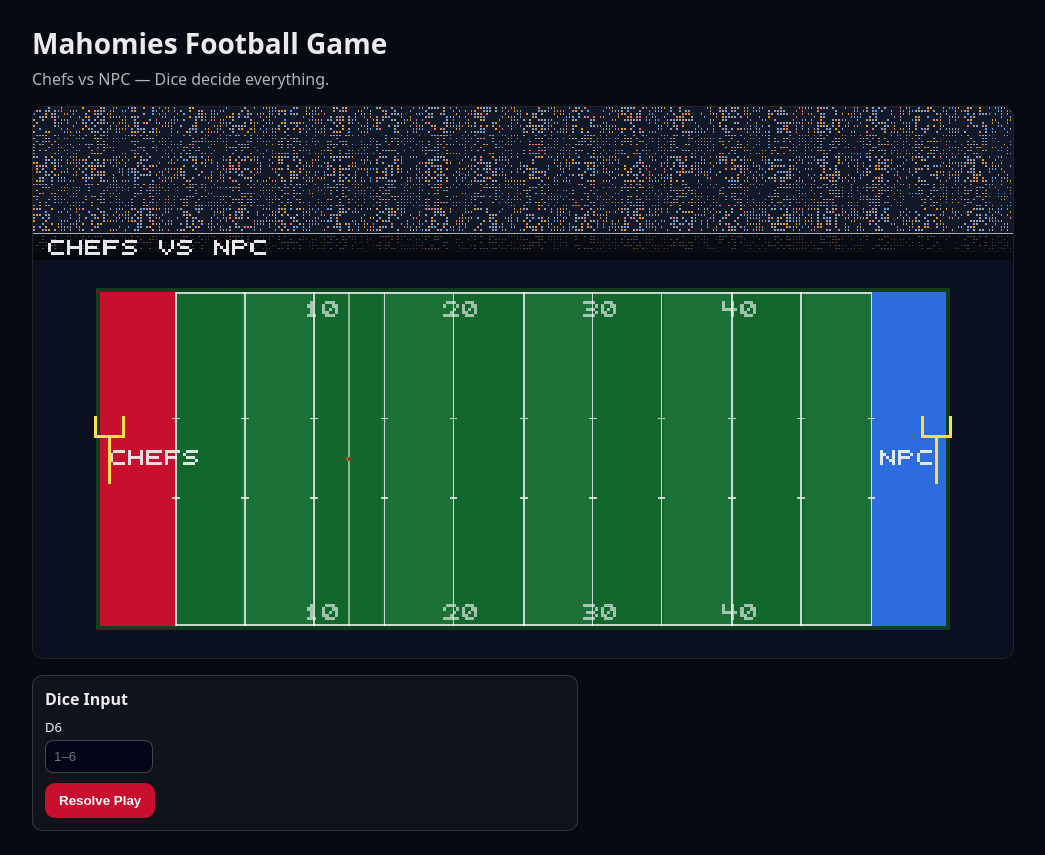
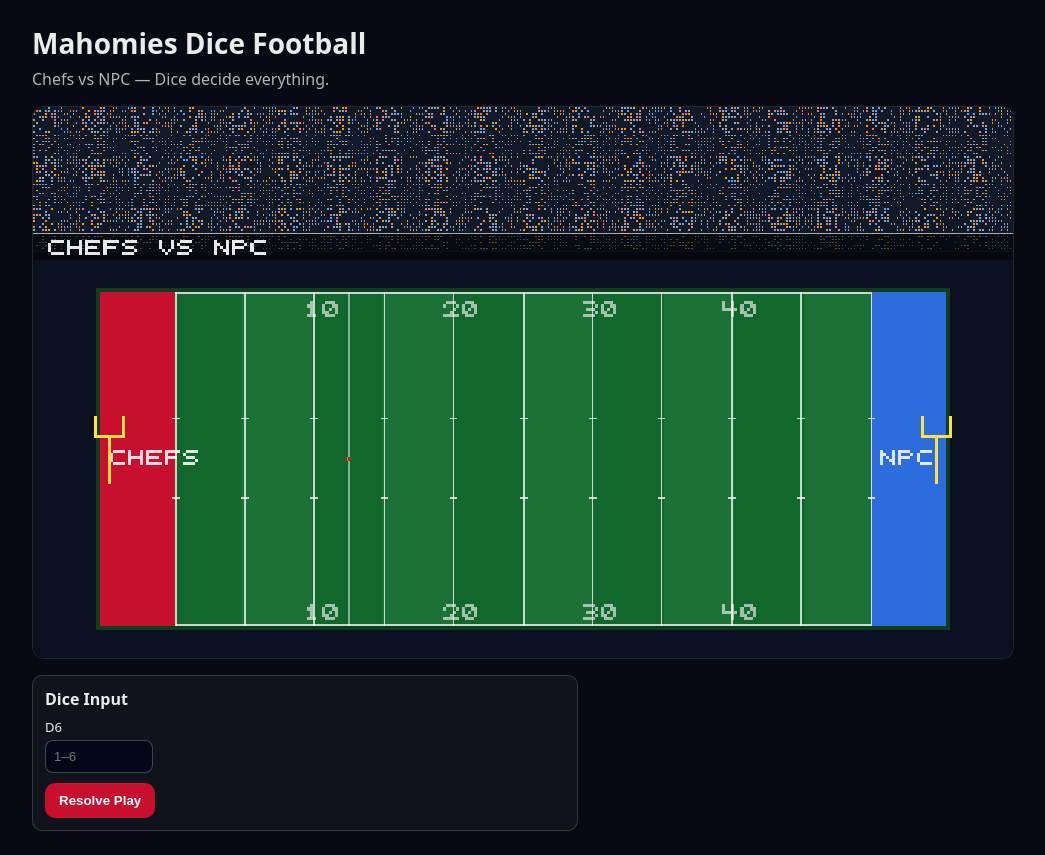
Before and after one commit to mahomiedraft/mahomies-football-game, a React (Vite) app: page / in a window 1280 px wide. Shown: the whole page, without its empty margins (118-1163 px from the left). Built offline with nearby package versions, Linux system fonts and the light colour scheme.

Commit message:
Update App.jsx

```diff
--- a/src/App.jsx
+++ b/src/App.jsx
@@ -1,6 +1,4 @@
-// src/App.jsx
 import { useMemo, useState } from "react";
-import "./styles.css";
 import FieldCanvas from "./canvas/FieldCanvas";
 import DiceInput from "./components/DiceInput";
 import { createInitialState } from "./engine/state";
@@ -13,7 +11,7 @@
   function handleResolve(dice, helpers) {
     const { newState, events } = resolvePlay(state, dice);
 
-    // If engine requests chaos roll, pause here
+    // If engine requests chaos roll, pause here and prompt for D20
     if (events.some((e) => e.type === "CHAOS_REQUIRED")) {
       helpers.setNeedsChaos(true);
       return;
@@ -26,7 +24,7 @@
   return (
     <div className="app">
       <header className="header">
-        <h1>Mahomies Football Game</h1>
+        <h1>Mahomies Dice Football</h1>
         <p>Chefs vs NPC — Dice decide everything.</p>
       </header>
 
```
